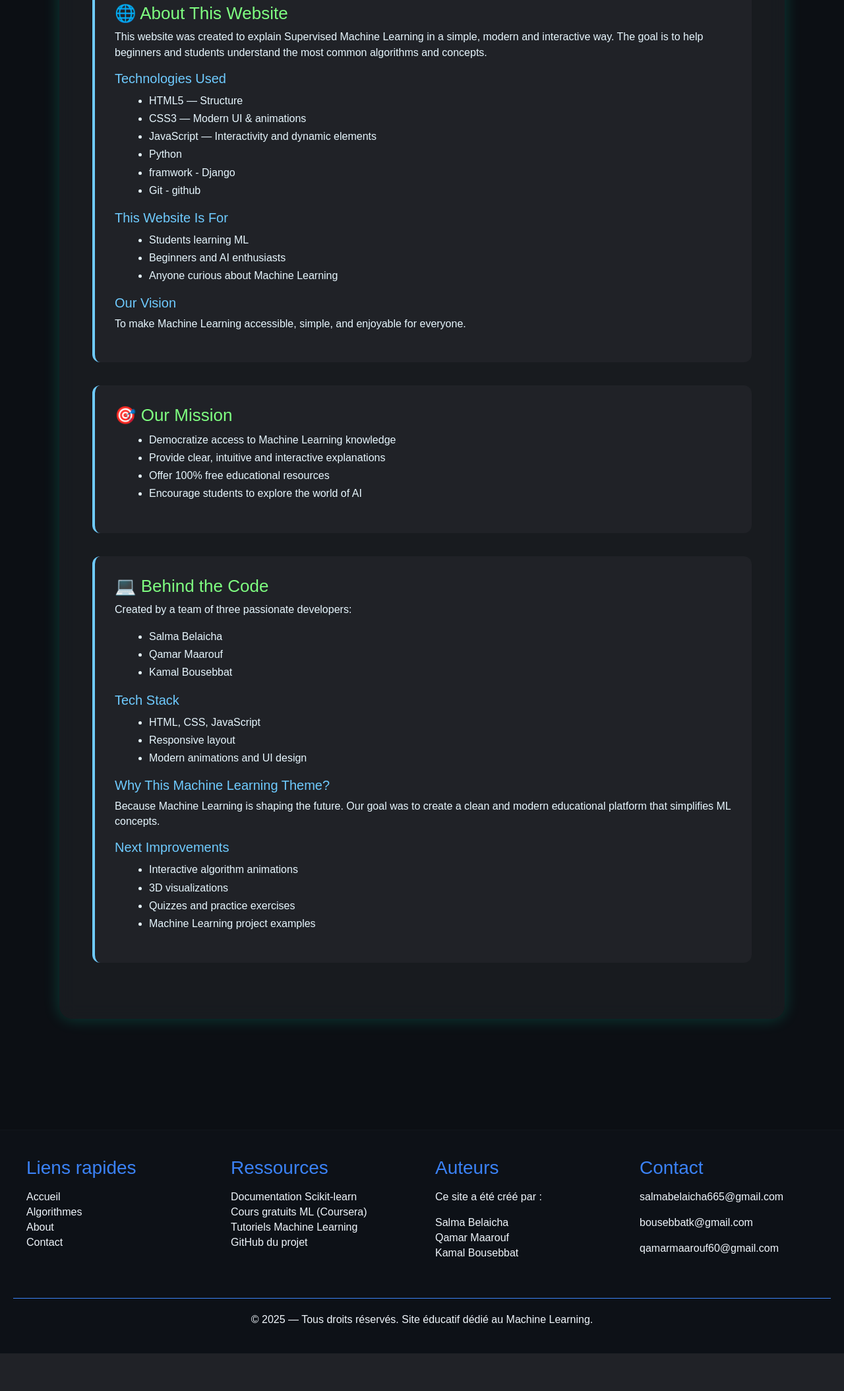
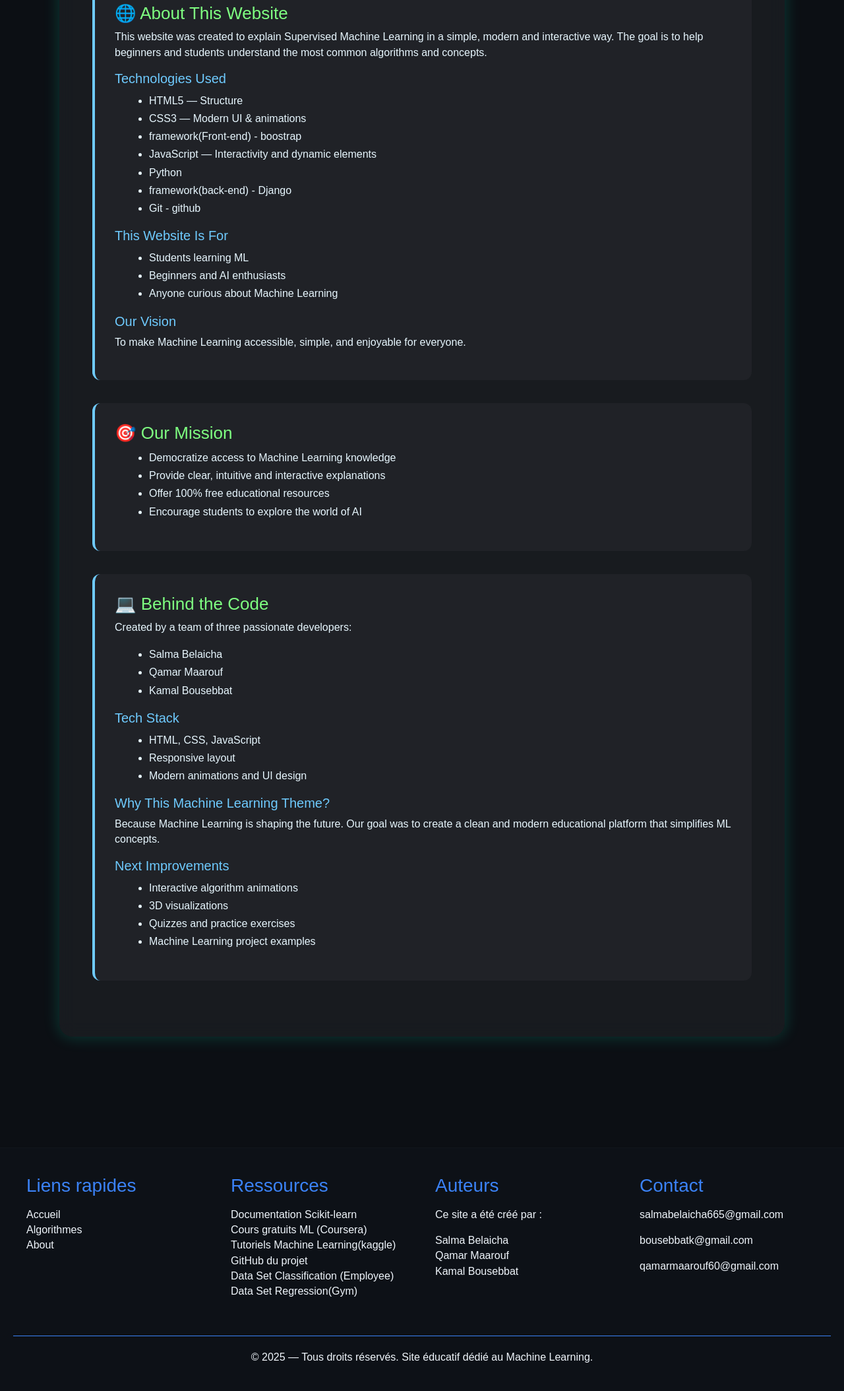
Before and after one commit to kamalbousebbat/ML_PROJECT, a Django app: page /about in a window 1280 px wide. Shown: the part 322-2430 px from the top of the page at 66% size. Before the commit the page ends 2373 px from the top, so only its background shows below. Run offline with Django 5.2, Linux system fonts and the light colour scheme.

Commit message:
Deuxieme Mise a jour

```diff
--- a/aiPlateform/algoAi/templates/about.html
+++ b/aiPlateform/algoAi/templates/about.html
@@ -1,10 +1,5 @@
 {% load static %}
 {% include "./includes/header.html" %}
-
-
-
-
-
 <body>
       <style>
 
@@ -76,9 +71,6 @@
   <section id="about" class="about-section">
 
     <h2>About Our Supervised Machine Learning Project</h2>
-
-
-
     <!-- Partie Projet Web -->
     <div class="about-block">
       <h3>🌐 About This Website</h3>
@@ -92,9 +84,10 @@
       <ul>
         <li>HTML5 — Structure</li>
         <li>CSS3 — Modern UI & animations</li>
+        <li>framework(Front-end) - boostrap</li>
         <li>JavaScript — Interactivity and dynamic elements</li>
         <li>Python</li>
-        <li>framwork - Django </li>
+        <li>framework(back-end) - Django </li>
         <li>Git - github</li>
       </ul>
 
@@ -156,6 +149,4 @@
 
   </section>
 
-
-
 {% include "./includes/footer.html" %}
--- a/aiPlateform/algoAi/templates/accueil.html
+++ b/aiPlateform/algoAi/templates/accueil.html
@@ -9,7 +9,7 @@
           <h1>Supervised Machine Learning <br><span style="font-size:18px;font-weight:600;color:var(--muted)">Explained Simply / Comprendre le Machine Learning Supervisé en Une Page</span></h1>
           <p>Algorithmes, concepts, exemples réels, visualisations… tout en un seul site. Parcourez, apprenez et expérimentez.</p>
           <div class="hero-ctas">
-            <a class="btn-primary" href="#algos">🔍 Explorer les Algorithmes</a>
+            <a class="btn-primary" href="{% url 'index' %}">🔍 Explorer les Algorithmes</a>
             <a class="btn-ghost" href="#what">📄 Télécharger le mini-guide (PDF)</a>
           </div>
         </div>
--- a/aiPlateform/algoAi/templates/includes/footer.html
+++ b/aiPlateform/algoAi/templates/includes/footer.html
@@ -1,7 +1,5 @@
-
-
-    <!-- Bootstrap JS CDN -->
-     <div class="mt-5"></div>
+<!-- Bootstrap JS CDN -->
+    <div class="mt-5"></div>
     {% comment %} <footer class="bg-dark text-white text-center mt-5 py-3  mt-auto">
         <p>&copy; 2025-2026 AI Platform. Pr. Mohammed AMEKSA - All rights reserved.</p>
     </footer> {% endcomment %}
@@ -15,10 +13,9 @@
             <div>
                 <h3 style="color:#3b82f6; margin-bottom:15px;"> Liens rapides</h3>
                 <ul style="list-style:none; padding:0;">
-                    <li><a href="#" style="color:#f0f6fc; text-decoration:none;">Accueil</a></li>
-                    <li><a href="#" style="color:#f0f6fc; text-decoration:none;">Algorithmes</a></li>
-                    <li><a href="#" style="color:#f0f6fc; text-decoration:none;">About</a></li>
-                    <li><a href="#" style="color:#f0f6fc; text-decoration:none;">Contact</a></li>
+                    <li><a href="{% url 'accueil' %}" style="color:#f0f6fc; text-decoration:none;">Accueil</a></li>
+                    <li><a href="{% url 'index' %}" style="color:#f0f6fc; text-decoration:none;">Algorithmes</a></li>
+                    <li><a href="{% url 'about' %}" style="color:#f0f6fc; text-decoration:none;">About</a></li>
                 </ul>
             </div>
 
@@ -26,10 +23,12 @@
             <div>
                 <h3 style="color:#3b82f6; margin-bottom:15px;"> Ressources</h3>
                 <ul style="list-style:none; padding:0;">
-                    <li><a href="#" style="color:#f0f6fc; text-decoration:none;">Documentation Scikit-learn</a></li>
-                    <li><a href="#" style="color:#f0f6fc; text-decoration:none;">Cours gratuits ML (Coursera)</a></li>
-                    <li><a href="#" style="color:#f0f6fc; text-decoration:none;">Tutoriels Machine Learning</a></li>
-                    <li><a href="#" style="color:#f0f6fc; text-decoration:none;">GitHub du projet</a></li>
+                    <li><a href="https://scikit-learn.org/stable/documentation.html" style="color:#f0f6fc; text-decoration:none;">Documentation Scikit-learn</a></li>
+                    <li><a href="https://www.coursera.org/learn/machine-learning" style="color:#f0f6fc; text-decoration:none;">Cours gratuits ML (Coursera)</a></li>
+                    <li><a href="https://www.kaggle.com/learn/intro-to-machine-learning" style="color:#f0f6fc; text-decoration:none;">Tutoriels Machine Learning(kaggle)</a></li>
+                    <li><a href="https://github.com/kamalbousebbat/ML_PROJECT" style="color:#f0f6fc; text-decoration:none;">GitHub du projet</a></li>
+                    <li><a href="https://www.kaggle.com/datasets/tawfikelmetwally/employee-dataset" style="color:#f0f6fc; text-decoration:none;">Data Set Classification (Employee)</a></li>
+                    <li><a href="https://www.kaggle.com/datasets/valakhorasani/gym-members-exercise-dataset" style="color:#f0f6fc; text-decoration:none;">Data Set Regression(Gym)</a></li>
                 </ul>
             </div>
 
@@ -47,9 +46,9 @@
             <!-- Contact -->
             <div>
                 <h3 style="color:#3b82f6; margin-bottom:15px;"> Contact</h3>
-                <p><a href="#" style="color:#f0f6fc;">salmabelaicha665@gmail.com</a></p>
-                <p><a href="#" style="color:#f0f6fc;">bousebbatk@gmail.com</a></p>
-                <p><a href="#" style="color:#f0f6fc;">qamarmaarouf60@gmail.com</a></p>
+                <p><a href="" style="color:#f0f6fc;">salmabelaicha665@gmail.com</a></p>
+                <p><a href="" style="color:#f0f6fc;">bousebbatk@gmail.com</a></p>
+                <p><a href="" style="color:#f0f6fc;">qamarmaarouf60@gmail.com</a></p>
             </div>
 
         </div>
--- a/aiPlateform/algoAi/templates/includes/header.html
+++ b/aiPlateform/algoAi/templates/includes/header.html
@@ -57,6 +57,15 @@
         .btn-ghost{padding:8px 14px;border-radius:12px;border:1px solid rgba(255,255,255,0.06);background:transparent}
         .btn-primary{padding:10px 16px;border-radius:14px;background:linear-gradient(90deg,var(--accent1),var(--accent2));color:#04121a;font-weight:700}
 
+        /* Btn de Deconnexion */
+        #btnDecon{
+            color: white;
+            border: 1px solid blue;
+        }
+        #btnDecon:hover{
+            background:linear-gradient(90deg,var(--accent1),var(--accent2));
+            border: none;
+        }
         /* ---------- HERO ---------- */
         .hero{
             display:grid;grid-template-columns:1fr;gap:28px;align-items:center;min-height:68vh;padding:48px 0;
@@ -219,7 +228,7 @@
             {% if user.is_authenticated %}
                 <form action="{% url 'user:logout' %}" method="post" class="logout">
                     {% csrf_token %}
-                    <button  style ="width:100% !important;" class="btn btn btn-outline-danger m-1" aria-label="User Logout" title= "User Logout">
+                    <button  style ="width:100% !important;" id="btnDecon" class="btn btn m-1" aria-label="User Logout" title= "User Logout">
                         Déconnexion
                     </button>
                 </form>
--- a/aiPlateform/user/templates/login.html
+++ b/aiPlateform/user/templates/login.html
@@ -460,7 +460,7 @@
 
             </form>
             <div class="login-footer" style="margin:5px">
-                Vous n'avez pas de compte ? <a href="{% url 'user:login' %}">Inscrivez-vous</a>
+                Vous n'avez pas de compte ? <a href="{% url 'user:register' %}">Inscrivez-vous</a>
             </div>
 
         </div>
```
Also changed, not shown: aiPlateform/algoAi/static/images/camion.jpg (deleted), aiPlateform/algoAi/static/images/touristique.jpg (deleted), aiPlateform/db.sqlite3.
